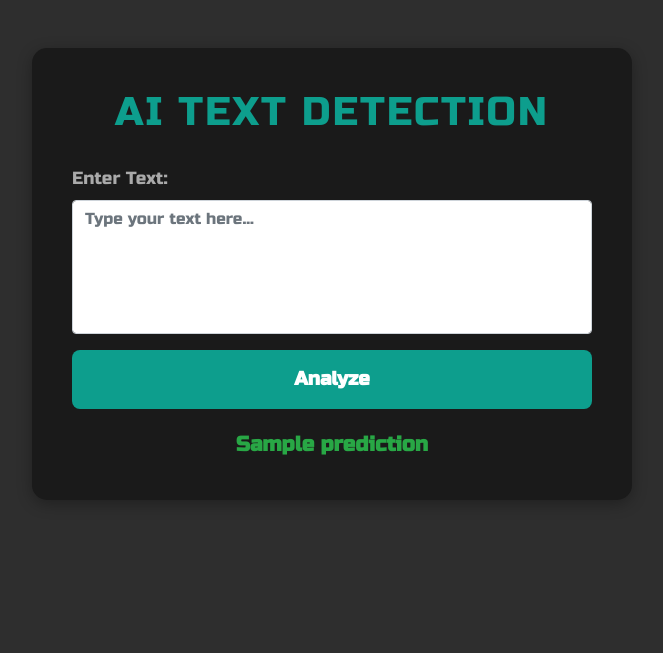
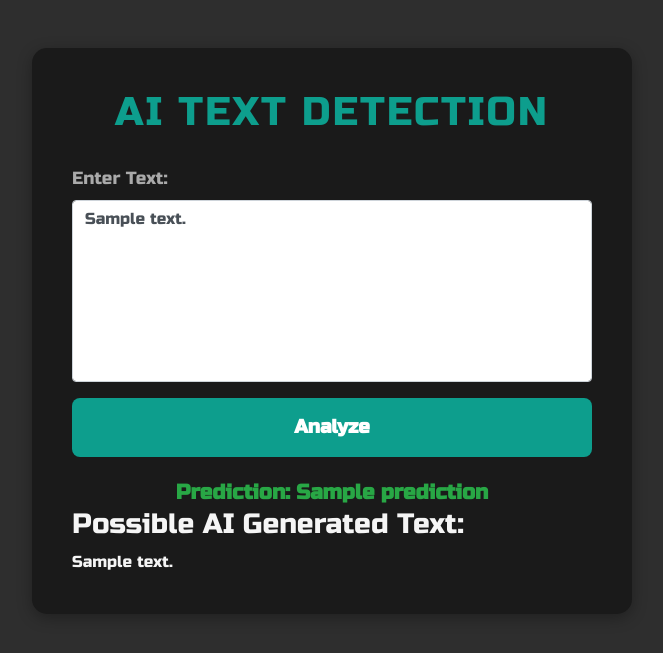
Before and after one commit to nilesh13github/AI-Prompt-detector, a Flask app: template templates/index.html in a window 1280 px wide. Shown: the top 653 px of the page, without its empty margins (308-971 px from the left). Run offline with Flask 3, Linux system fonts and the light colour scheme; the template is opened without the code that fills it: most values are stand-ins (such as "Sample title", 1, 10 or a date in 2020); parts of the project's set-up code (start-up, migrations or seed data) failed here and were passed over; some libraries are stand-ins or nearby versions.

Commit message:
Update index.html

```diff
--- a/templates/index.html
+++ b/templates/index.html
@@ -108,6 +108,10 @@
                 font-size: 1rem;
             }
         }
+        .ai-text {
+            color: red;
+            font-weight: bold;
+}
     </style>
 </head>
 <body>
@@ -117,14 +121,21 @@
         <form action="/predict" method="post">
             <div class="form-group">
                 <label for="text">Enter Text:</label>
-                <textarea id="text" name="text" class="form-control" rows="5" placeholder="Type your text here..." required></textarea>
+                <textarea id="text" name="text" class="form-control" rows="7" placeholder="Type your text here..." required>{{ text if text else '' }}</textarea>
             </div>
             <button type="submit">Analyze</button>
         </form>
 
         {% if prediction %}
         <div class="prediction {% if 'AI Generated' in prediction %}ai{% else %}human{% endif %}">
-            {{ prediction }}
+            <strong>Prediction:</strong> {{ prediction }}
+        </div>
+        {% endif %}
+
+        {% if text %}
+        <div class="updated-text">
+            <h3>Possible AI Generated Text:</h3>
+            <div>{{ text | safe }}</div>
         </div>
         {% endif %}
     </div>
```
